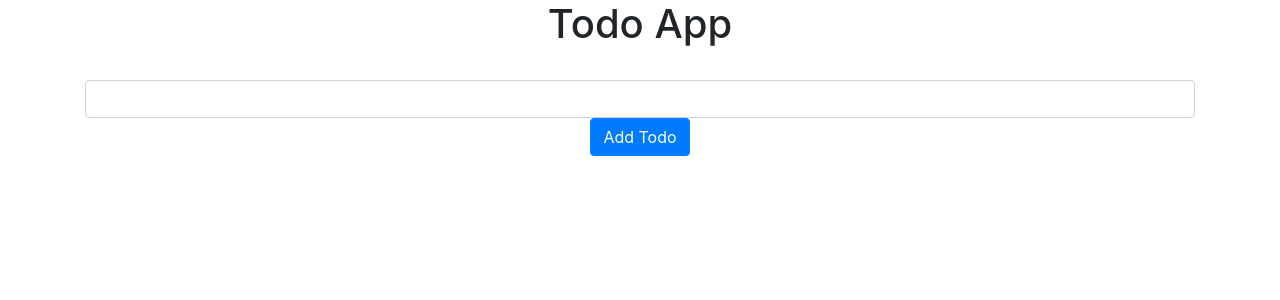
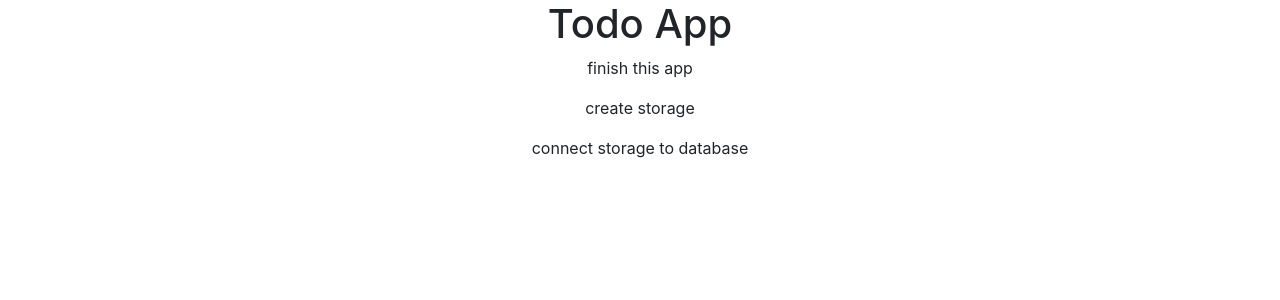
Before and after one commit to OrenCODE/todo-list-react, a React (Create React App) app: page / in a window 1280 px wide. Shown: the top 300 px of the page. Built offline with nearby package versions, Linux system fonts and the light colour scheme.

Commit message:
new structure

```diff
--- a/src/App.tsx
+++ b/src/App.tsx
@@ -1,67 +1,81 @@
-import React from 'react';
-import {AddTodo} from './AddTodo/AddTodo'
-import {Todo} from './Todo/Todo'
+import React, {Component} from 'react';
+// import {AddTodo} from './AddTodo/AddTodo'
+
+import {Todos} from './Todos/Todos'
+
 import './App.css';
 
 
-export type newTodoObj = Record<string, any>
+// export type newTodoObj = Record<string, any>
+export type TodoObj = Record<string, any>
 
 interface IAppState {
-    currentTodos: newTodoObj[],
-    todos: newTodoObj[]
+    // currentTodos: newTodoObj[],
+    todos: TodoObj[]
 }
 
-export default class App extends React.Component <any, IAppState> {
+export default class App extends Component <any, IAppState> {
 
     constructor(props: any) {
         super(props);
 
         this.state = {
-            currentTodos: [],
+            // currentTodos: [],
             todos: [
-                {name: 'oren', age: '28', belt: 'brown'},
-                {name: 'morag', age: '33', belt: 'green'},
-                {name: 'nitai', age: '34', belt: 'blue'}
+                {id: 1, title: 'finish this app', completed: false},
+                {id: 2, title: 'create storage', completed: false},
+                {id: 3, title: 'connect storage to database', completed: false}
             ]
         }
     }
 
-    addTodoToState = (newTodo: newTodoObj) => {
+    // addTodoToState = (newTodo: newTodoObj) => {
+    //
+    //     this.setState({
+    //         currentTodos: this.state.currentTodos.concat(newTodo)
+    //     })
+    // };
 
-        this.setState({
-            currentTodos: this.state.currentTodos.concat(newTodo)
-        })
+
+    markComplete = () => {
+      console.log('check')
     };
 
-    delTodoFromState = (id: number) => {
-        const {currentTodos} = this.state;
+    delTodo = () => {
+        console.log('check2')
+    };
 
-        let todosArray = currentTodos.filter(todo => {
-            return todo.id !== id
-        });
 
-        this.setState({
-            currentTodos: todosArray
-        })
-    };
+    // delTodoFromState = (id: number) => {
+    //     const {currentTodos} = this.state;
+    //
+    //     let todosArray = currentTodos.filter(todo => {
+    //         return todo.id !== id
+    //     });
+    //
+    //     this.setState({
+    //         currentTodos: todosArray
+    //     })
+    // };
 
     render() {
 
-        const {currentTodos} = this.state;
+        // const {currentTodos} = this.state;
 
         return (
             <div className="App">
                 <div className={"container"}>
                     <h1>Todo App</h1>
-                    <AddTodo addTodoToState={this.addTodoToState}/>
-
+                    <Todos todos={this.state.todos} markComplete={this.markComplete} delTodo={this.delTodo}/>
                 </div>
             </div>
         );
     }
 }
 
-// (<div className={"todos"}>
+// (
+// <AddTodo addTodoToState={this.addTodoToState}/>
+// <div className={"todos"}>
 //     {currentTodos.map((todoObj, i) => {
 //             return (
 //                 <div key={i}>
--- /dev/null
+++ b/src/TodoItem/TodoItem.tsx
@@ -0,0 +1,21 @@
+import React, {Component} from 'react';
+import {TodoObj} from '../App'
+
+export interface ITodoItem {
+    todo: TodoObj,
+    markComplete: () => void,
+    delTodo: () => void
+}
+
+export default class TodoItem extends Component <ITodoItem> {
+
+    render() {
+        const {todo , markComplete , delTodo} = this.props;
+
+        return (
+            <div key={todo.id}>
+                <p>{todo.title}</p>
+            </div>
+        )
+    }
+}
--- /dev/null
+++ b/src/Todos/Todos.tsx
@@ -0,0 +1,45 @@
+import React, {Component} from 'react';
+import {TodoObj} from '../App'
+import TodoItem from '../TodoItem/TodoItem'
+
+export interface ITodos {
+    todos: TodoObj[]
+    markComplete: () => void
+    delTodo: () => void
+}
+
+export class Todos extends Component <ITodos> {
+
+    render() {
+        const {todos} = this.props;
+        return todos.map((todo) => (
+            <TodoItem key={todo.id} todo={todo} markComplete={this.props.markComplete} delTodo={this.props.delTodo}/>
+        ))
+    }
+}
+
+
+// export interface ITodos {
+//     id: number,
+//     text: string,
+//     // date: string,
+//     // time: string,
+//     delTodoFromState: (id: number) => void
+// }
+//
+//
+// export class Todos extends React.Component <any, ITodos> {
+//
+//     render() {
+//
+//         const {id, text, date, time, delTodoFromState} = this.props;
+//         return (
+//             <div className={"card"} key={id}>
+//                 <p>{text}</p>
+//                 {/*<p>{date}</p>*/}
+//                 {/*<p>{time}</p>*/}
+//                 <button className={"btn btn-primary"} onClick={() => delTodoFromState(id)}>Del</button>
+//             </div>
+//         )
+//     }
+// }
```
Also changed, not shown: src/Todo/Todo.tsx (deleted, +0 -26 lines).
